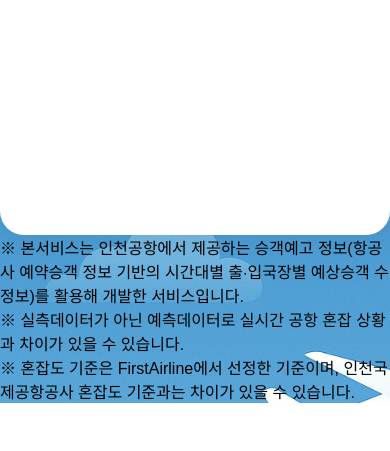
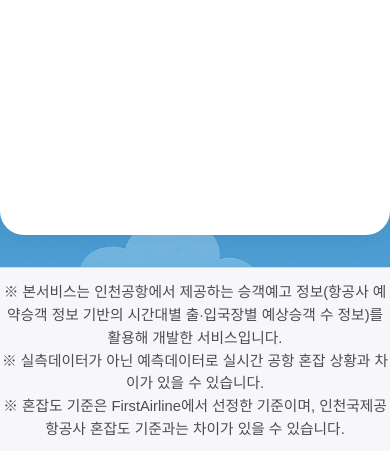
Before and after one commit to FirstAirline/firstairline-core, a Flask app: page / in a window 390 px wide. Shown: the part 684-1135 px from the top of the page. Before the commit the page ends 1087 px from the top, so only its background shows below. Run offline with Flask 3, Linux system fonts and the light colour scheme; data that the repository does not hold is empty; some libraries are stand-ins or nearby versions.

Commit message:
Update style.css

```diff
--- a/flask_web/static/style.css
+++ b/flask_web/static/style.css
@@ -677,3 +677,20 @@ tr:hover td {
     font-weight: 700;
     vertical-align: baseline;
 }
+.main-footer-info {
+    background: #f7f7fa;
+    color: #4b4c51;
+    font-size: 0.98rem;
+    text-align: center;
+    line-height: 1.55;
+    border-top: 1px solid #d5d6da;
+    padding: 1.3em 0 1.1em 0;
+    margin-top: 2.2em;
+    width: 100vw;
+}
+@media (max-width: 700px) {
+    .main-footer-info {
+        font-size: 0.92rem;
+        padding: 0.9em 0 0.7em 0;
+    }
+}
```
